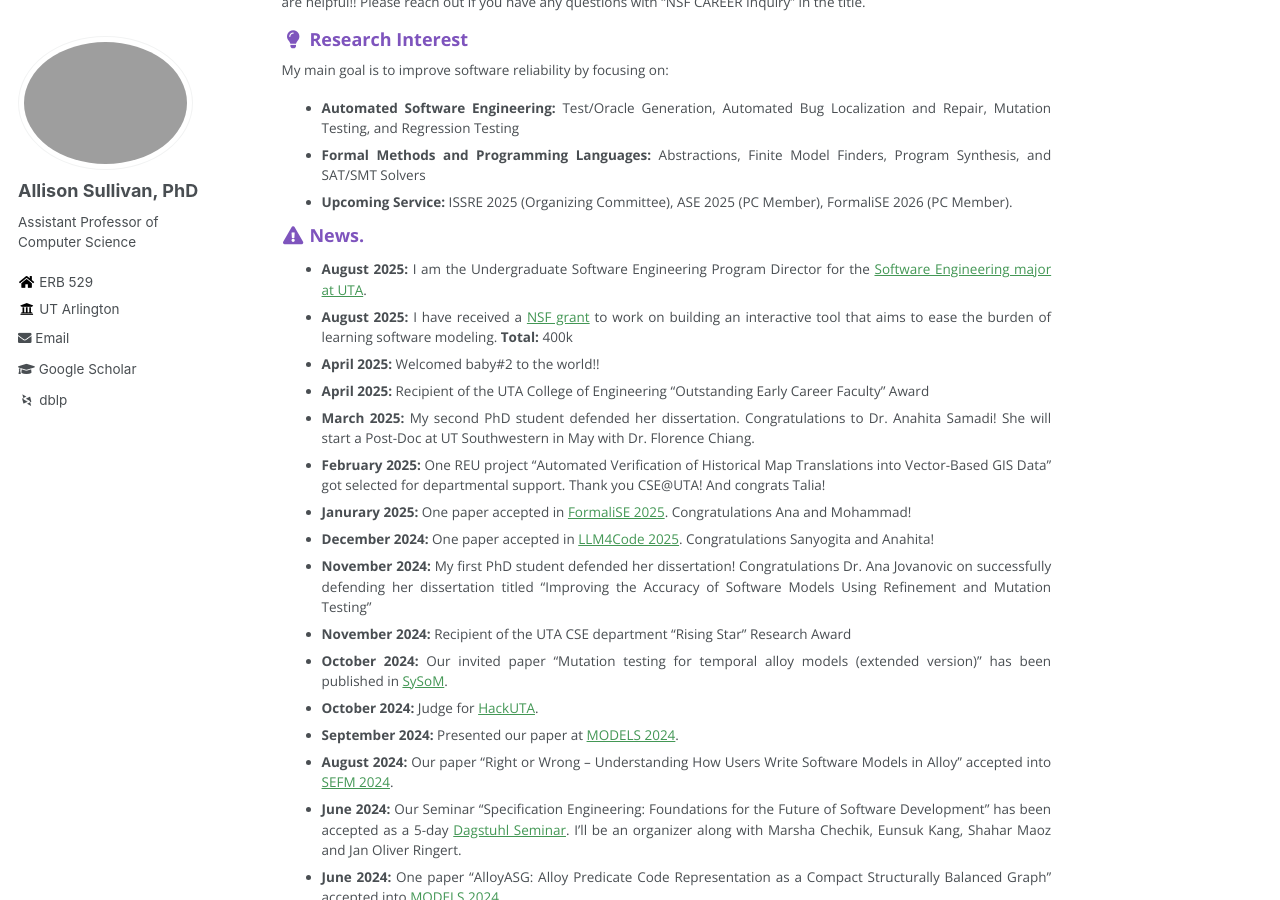
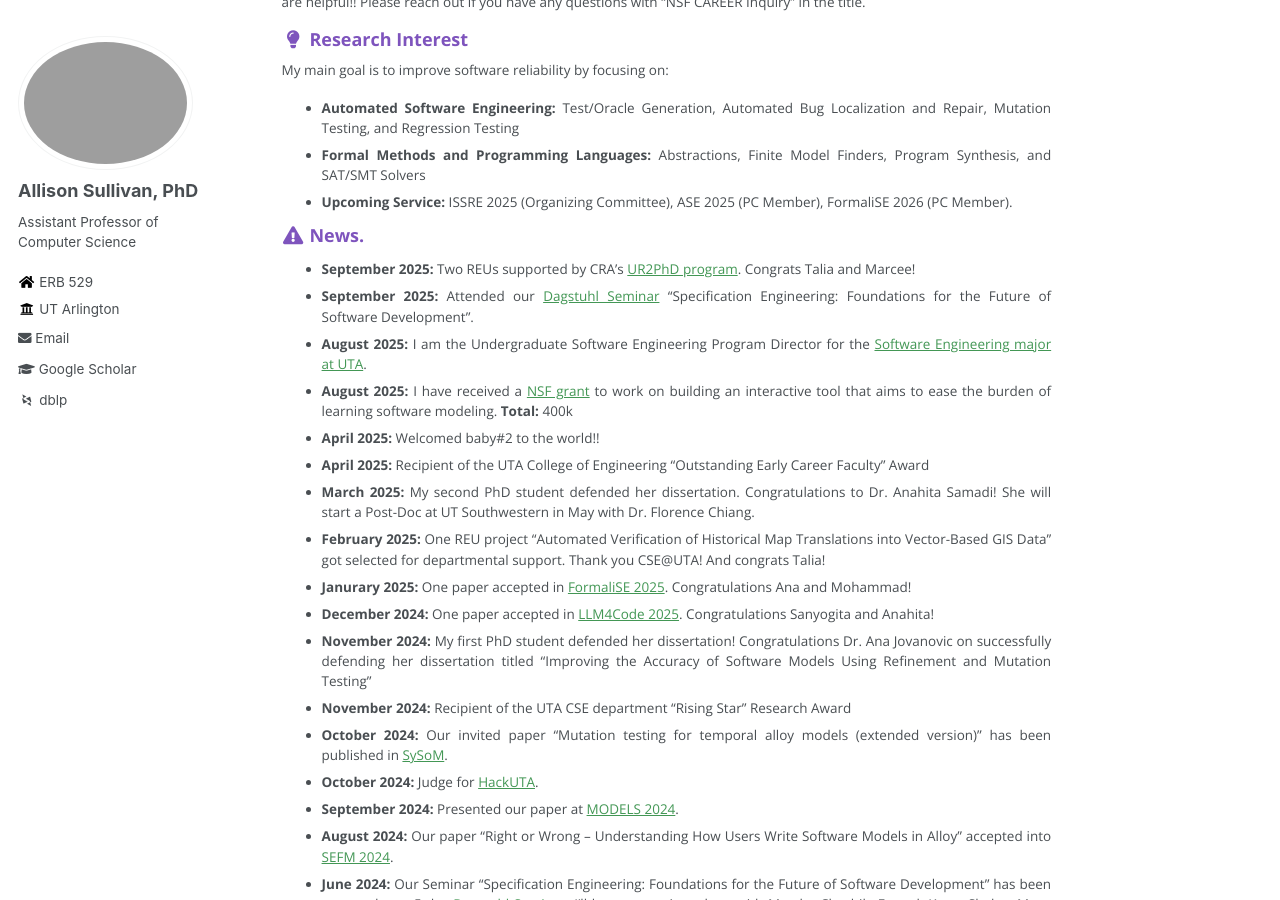
Before and after one commit to Allisonius/allisonius.github.io, a Jekyll site: the page built from _pages/about.md, in a window 1280 px wide and 900 px high, scrolled down 478 px. Built offline with Jekyll 4.4.1, drawn with Linux system fonts in a browser that asks for light colours; some web fonts are replaced.

Commit message:
Update about.md

```diff
--- a/_pages/about.md
+++ b/_pages/about.md
@@ -27,6 +27,8 @@ My main goal is to improve software reliability by focusing on:
 
 ### <i class="fa fa-fw fa-exclamation-triangle" aria-hidden="true"></i> News.
 
+* **September 2025:** Two REUs supported by CRA's [UR2PhD program](https://cra.org/ur2phd/). Congrats Talia and Marcee!
+* **September 2025:** Attended our [Dagstuhl Seminar](https://www.dagstuhl.de/seminars/seminar-calendar/seminar-details/25392) "Specification Engineering: Foundations for the Future of Software Development".
 * **August 2025:** I am the Undergraduate Software Engineering Program Director for the [Software Engineering major at UTA](https://www.uta.edu/academics/programs/software-engineering-bs?level=ug&program=softeng).
 * **August 2025:** I have received a [NSF grant](https://www.nsf.gov/awardsearch/showAward?AWD_ID=2517621&HistoricalAwards=false) to work on building an interactive tool that aims to ease the burden of learning software modeling. **Total:** 400k
 * **April 2025:** Welcomed baby#2 to the world!!
```
